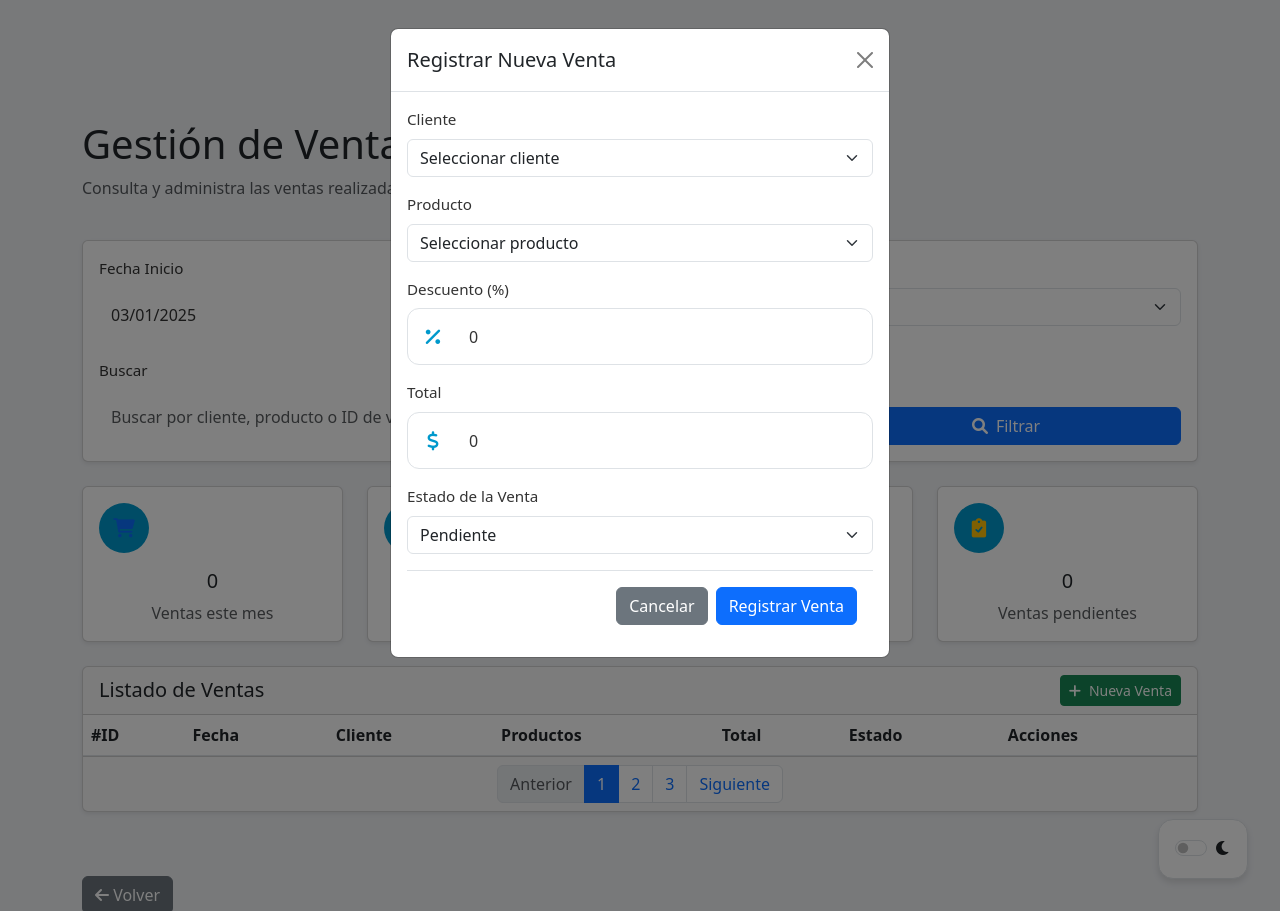
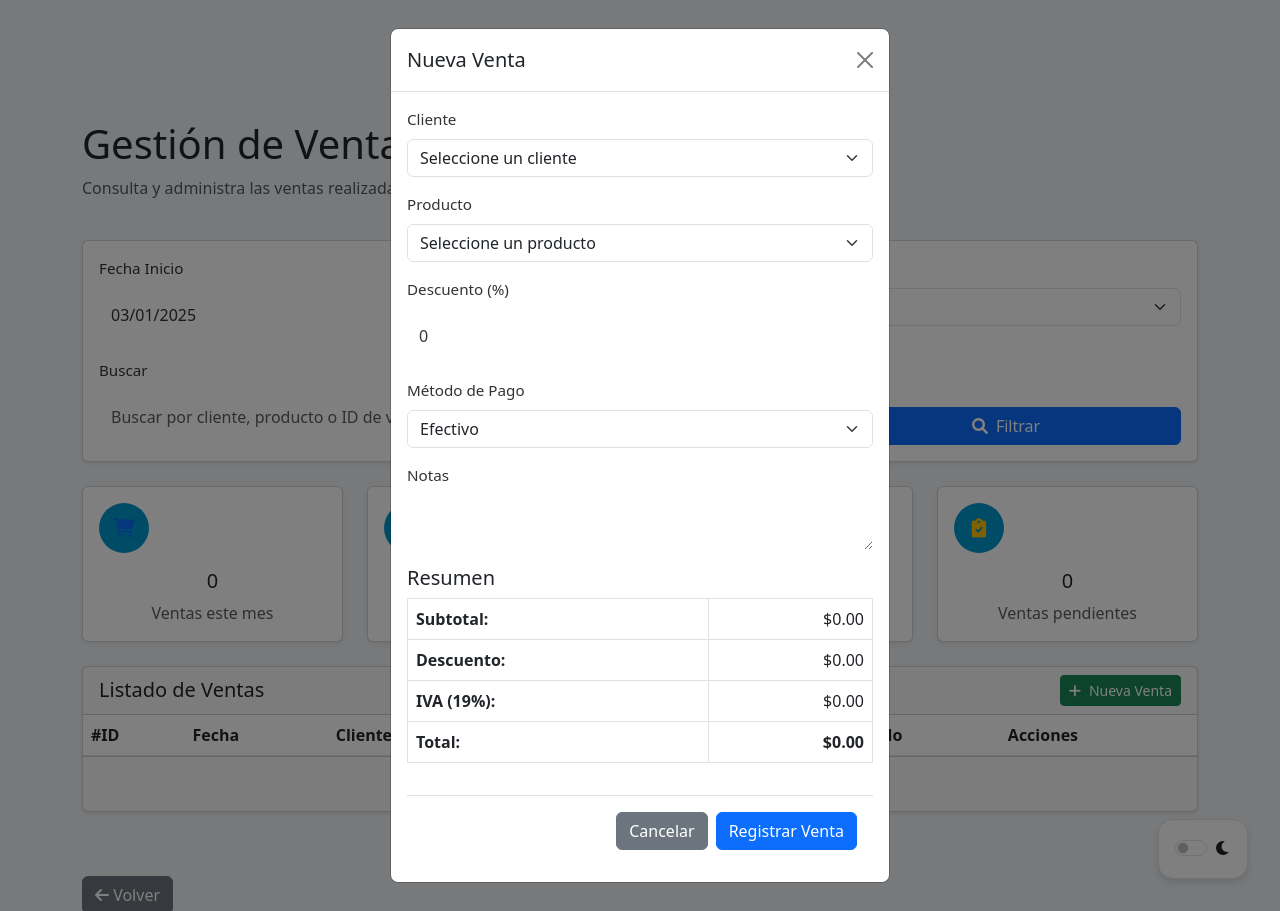
Before and after one commit to Vicabt/Vcbikes-Proyect, a Flask app: page /ventas in a window 1280 px wide, after a click on "Nueva Venta". Run offline with Flask 3, Linux system fonts and the light colour scheme; a user stored in the database is signed in; lists and menus that the app fills with data are empty; some libraries are stand-ins or nearby versions.

Commit message:
Mejora Pagina de ventas

```diff
--- a/app.py
+++ b/app.py
@@ -537,7 +537,7 @@ def perfil():
         flash('Debes iniciar sesión para acceder a esta página', 'error')
         return redirect(url_for('login'))
 
-    user = User.query.get(user_id)
+    user = db.session.get(User, user_id)
     if not user:
         flash('Usuario no encontrado', 'error')
         return redirect(url_for('dashboard'))
@@ -573,40 +573,98 @@ def ventas():
         try:
             cliente_id = request.form.get('cliente_id')
             producto_id = request.form.get('producto_id')
-            total = request.form.get('total')
-            estado = request.form.get('estado', 'pendiente')  # Por defecto es pendiente
 
-            # Crear nueva venta
+            # Verificar datos obligatorios
+            if not cliente_id or not producto_id:
+                flash('Cliente y producto son campos obligatorios.', 'error')
+                return redirect(url_for('ventas'))
+
+            # Convertir a enteros
+            try:
+                cliente_id = int(cliente_id)
+                producto_id = int(producto_id)
+            except ValueError:
+                flash('ID de cliente o producto no válidos.', 'error')
+                return redirect(url_for('ventas'))
+
+            # Verificar que el producto exista y tenga stock
+            producto = Producto.query.get(producto_id)
+            if not producto:
+                flash('Producto no encontrado.', 'error')
+                return redirect(url_for('ventas'))
+
+            if producto.stock <= 0:
+                flash(f'El producto {producto.nombre} no tiene stock disponible.', 'error')
+                return redirect(url_for('ventas'))
+
+            # Capturar los demás datos del formulario
+            try:
+                descuento_porcentaje = float(request.form.get('descuento', 0))
+            except ValueError:
+                descuento_porcentaje = 0.0
+
+            metodo_pago = request.form.get('metodo_pago', 'efectivo')
+            notas = request.form.get('notas', '')
+
+            # Generar número de factura único
+            ultimo_numero = db.session.query(db.func.max(Venta.numero_factura)).scalar()
+            if ultimo_numero:
+                try:
+                    ultimo_numero = int(ultimo_numero.split('-')[1])
+                    nuevo_numero = f"FAC-{str(ultimo_numero + 1).zfill(6)}"
+                except (ValueError, IndexError):
+                    # Si hay algún error con el formato, empezar desde 1
+                    nuevo_numero = "FAC-000001"
+            else:
+                nuevo_numero = "FAC-000001"
+
+            # Calcular subtotal (precio base del producto)
+            subtotal = float(producto.precio) if producto.precio is not None else 0.0
+
+            # Calcular descuento
+            descuento = subtotal * (descuento_porcentaje / 100) if descuento_porcentaje > 0 else 0.0
+
+            # Calcular IVA y total
+            iva_porcentaje = 0.19  # 19% IVA
+            monto_despues_descuento = subtotal - descuento
+            iva_monto = monto_despues_descuento * iva_porcentaje
+            total = monto_despues_descuento + iva_monto
+
+            # Crear nueva venta con todos los valores precalculados
             nueva_venta = Venta(
                 cliente_id=cliente_id,
                 producto_id=producto_id,
+                subtotal=subtotal,
+                descuento=descuento,
+                descuento_porcentaje=descuento_porcentaje,
+                iva=iva_porcentaje,
                 total=total,
-                estado=estado,
-                fecha=datetime.now()
+                metodo_pago=metodo_pago,
+                notas=notas,
+                numero_factura=nuevo_numero,
+                estado='completado',
+                fecha=datetime.now(),
+                estado_registro=0
             )
 
-            # Si la venta está completada, actualizar el stock del producto
-            if estado == 'completado':
-                producto = Producto.query.get(producto_id)
-                if producto and producto.stock > 0:
-                    producto.stock -= 1
-                else:
-                    raise ValueError('No hay stock disponible para este producto')
+            # Actualizar stock
+            producto.stock -= 1
 
+            # Guardar en la base de datos
             db.session.add(nueva_venta)
             db.session.commit()
+
             flash('Venta registrada exitosamente', 'success')
+            # Redirigir a la página de la factura
+            return redirect(url_for('ver_factura', venta_id=nueva_venta.id))
 
         except Exception as e:
             db.session.rollback()
             flash(f'Error al registrar la venta: {str(e)}', 'error')
-
-        return redirect(url_for('ventas'))
+            return redirect(url_for('ventas'))
 
     # Si es un GET, mostrar la página de ventas
-    # Solo mostrar ventas activas (estado_registro=0)
     ventas = Venta.query.filter_by(estado_registro=0).all()
-    # Recuperar categorías y productos activos
     categorias = Categoria.query.filter_by(estado=0).all()
     productos = Producto.query.filter_by(estado=0).all()
 
@@ -616,17 +674,14 @@ def ventas():
     ventas_pendientes = sum(1 for venta in ventas if venta.estado == 'pendiente')
 
     # Calcular incremento comparando mes actual vs mes anterior
-    # Obtener el primer día del mes actual y del mes anterior
     hoy = datetime.now()
     primer_dia_mes_actual = datetime(hoy.year, hoy.month, 1)
     ultimo_dia_mes_anterior = primer_dia_mes_actual - timedelta(days=1)
     primer_dia_mes_anterior = datetime(ultimo_dia_mes_anterior.year, ultimo_dia_mes_anterior.month, 1)
 
-    # Contar ventas del mes actual y del mes anterior
     ventas_mes_actual = sum(1 for venta in ventas if primer_dia_mes_actual <= venta.fecha <= hoy)
     ventas_mes_anterior = sum(1 for venta in ventas if primer_dia_mes_anterior <= venta.fecha < primer_dia_mes_actual)
 
-    # Calcular incremento
     if ventas_mes_anterior > 0:
         incremento = ((ventas_mes_actual - ventas_mes_anterior) / ventas_mes_anterior) * 100
     else:
@@ -640,8 +695,15 @@ def ventas():
                          incremento=incremento,
                          form=form,
                          productos=productos,
-                         clientes=clientes,  # Agregamos la lista de clientes
+                         clientes=clientes,
                          show_back_button=True)
+
+@app.route('/factura/<int:venta_id>')
+@login_required
+def ver_factura(venta_id):
+    """Vista para mostrar la factura de una venta específica"""
+    venta = Venta.query.get_or_404(venta_id)
+    return render_template('factura.html', venta=venta, show_back_button=True)
 
 @app.route('/ventas/editar/<int:venta_id>', methods=['POST'])
 @login_required
@@ -898,7 +960,6 @@ def eliminar_proveedor(proveedor_id):
     return redirect(url_for('proveedores'))
 
 @app.route('/nosotros')
-@login_required
 def nosotros():
     return render_template('nosotros.html', show_back_button=False)  # No mostramos boton de regreso
 
@@ -917,7 +978,7 @@ def cambiar_password():
         password_confirmar = request.form.get('password_confirmar')
 
         # Obtener el usuario actual
-        user = User.query.get(session['user_id'])
+        user = db.session.get(User, session['user_id'])
 
         # Verificar que la contraseña actual sea correcta
         if not user.check_password(password_actual):
@@ -960,4 +1021,5 @@ if __name__ == '__main__':
         db.create_all()  # Crea las tablas en la base de datos si no existen
         initialize_data()  # Inicializa los datos de ejemplo
         logging.debug('Conexión a la base de datos establecida correctamente.')
-     app.run(debug=True)
+     app.run(host="0.0.0.0", port=5000, debug=True)
+     #app.run debug=True)
--- a/forms.py
+++ b/forms.py
@@ -1,6 +1,6 @@
 from flask_wtf import FlaskForm
 from flask_wtf.file import FileField, FileAllowed
-from wtforms import StringField, TextAreaField, DecimalField, IntegerField, SelectField, SubmitField, EmailField
+from wtforms import StringField, TextAreaField, DecimalField, IntegerField, SelectField, SubmitField, EmailField, FloatField
 from wtforms.validators import DataRequired, Length, NumberRange, Optional
 
 class ProductoForm(FlaskForm):
@@ -24,9 +24,15 @@ class ProductoForm(FlaskForm):
         self.proveedor.choices = [('', 'Seleccione un proveedor')]
 
 class NuevaVentaForm(FlaskForm):
-    cliente_id = StringField('Cliente ID', validators=[DataRequired()])
-    producto_id = SelectField('Producto', validators=[DataRequired()])
-    cantidad = IntegerField('Cantidad', validators=[DataRequired(), NumberRange(min=1)])
+    cliente_id = SelectField('Cliente', coerce=int, validators=[DataRequired()])
+    producto_id = SelectField('Producto', coerce=int, validators=[DataRequired()])
+    descuento = FloatField('Descuento (%)', default=0.0, validators=[NumberRange(min=0, max=100)])
+    metodo_pago = SelectField('Método de Pago',
+                            choices=[('efectivo', 'Efectivo'),
+                                   ('tarjeta', 'Tarjeta'),
+                                   ('transferencia', 'Transferencia')],
+                            default='efectivo')
+    notas = TextAreaField('Notas')
     submit = SubmitField('Registrar Venta')
 
 class ClienteForm(FlaskForm):
--- a/templates/ventas.html
+++ b/templates/ventas.html
@@ -186,55 +186,78 @@
     <div class="modal-dialog">
         <div class="modal-content">
             <div class="modal-header">
-                <h5 class="modal-title" id="nuevaVentaModalLabel">Registrar Nueva Venta</h5>
+                <h5 class="modal-title" id="nuevaVentaModalLabel">Nueva Venta</h5>
                 <button type="button" class="btn-close" data-bs-dismiss="modal" aria-label="Close"></button>
             </div>
             <div class="modal-body">
-                <form id="nuevaVentaForm" method="POST" action="{{ url_for('ventas') }}" enctype="multipart/form-data">
+                <form method="POST" action="{{ url_for('ventas') }}">
                     {{ form.csrf_token }}
                     <div class="mb-3">
                         <label for="cliente_id" class="form-label">Cliente</label>
                         <select class="form-select" id="cliente_id" name="cliente_id" required>
-                            <option value="">Seleccionar cliente</option>
-                            {% if clientes %}
-                                {% for cliente in clientes %}
-                                    <option value="{{ cliente.id }}">{{ cliente.nombre }}</option>
-                                {% endfor %}
-                            {% else %}
-                                <option value="" disabled>No hay clientes disponibles</option>
-                            {% endif %}
+                            <option value="">Seleccione un cliente</option>
+                            {% for cliente in clientes %}
+                            <option value="{{ cliente.id }}">{{ cliente.nombre }}</option>
+                            {% endfor %}
                         </select>
                     </div>
                     <div class="mb-3">
                         <label for="producto_id" class="form-label">Producto</label>
                         <select class="form-select" id="producto_id" name="producto_id" required>
-                            <option value="">Seleccionar producto</option>
+                            <option value="">Seleccione un producto</option>
                             {% for producto in productos %}
-                            <option value="{{ producto.id }}" data-precio="{{ producto.precio }}" data-stock="{{ producto.stock }}">{{ producto.nombre }}</option>
+                            <option value="{{ producto.id }}"
+                                    data-precio="{{ producto.precio }}"
+                                    data-stock="{{ producto.stock }}">
+                                {{ producto.nombre }} - ${{ "%.2f"|format(producto.precio) }}
+                                {% if producto.stock > 0 %}
+                                (Stock: {{ producto.stock }})
+                                {% else %}
+                                (Sin stock)
+                                {% endif %}
+                            </option>
                             {% endfor %}
                         </select>
                     </div>
                     <div class="mb-3">
                         <label for="descuento" class="form-label">Descuento (%)</label>
-                        <div class="input-group">
-                            <span class="input-group-text"><i class="fa-solid fa-percent"></i></span>
-                        <input type="number" class="form-control" id="descuento" name="descuento" step="0.01" min="0" value="0">
-                        </div>
+                        <input type="number" class="form-control" id="descuento" name="descuento"
+                               min="0" max="100" step="0.1" value="0">
                     </div>
                     <div class="mb-3">
-                        <label for="total" class="form-label">Total</label>
-                        <div class="input-group">
-                            <span class="input-group-text"><i class="fa-solid fa-dollar-sign"></i></span>
-                        <input type="number" class="form-control" id="total" name="total" step="0.01" required readonly>
-                        </div>
+                        <label for="metodo_pago" class="form-label">Método de Pago</label>
+                        <select class="form-select" id="metodo_pago" name="metodo_pago">
+                            <option value="efectivo">Efectivo</option>
+                            <option value="tarjeta">Tarjeta</option>
+                            <option value="transferencia">Transferencia</option>
+                        </select>
                     </div>
                     <div class="mb-3">
-                        <label for="estado" class="form-label">Estado de la Venta</label>
-                        <select class="form-select" id="estado" name="estado" required>
-                            <option value="pendiente">Pendiente</option>
-                            <option value="completado">Completado</option>
-                            <option value="cancelado">Cancelado</option>
-                        </select>
+                        <label for="notas" class="form-label">Notas</label>
+                        <textarea class="form-control" id="notas" name="notas" rows="3"></textarea>
+                    </div>
+                    <div class="mb-3">
+                        <h5>Resumen</h5>
+                        <div class="table-responsive">
+                            <table class="table table-bordered">
+                                <tr>
+                                    <td><strong>Subtotal:</strong></td>
+                                    <td class="text-end" data-resumen="subtotal">$0.00</td>
+                                </tr>
+                                <tr>
+                                    <td><strong>Descuento:</strong></td>
+                                    <td class="text-end" data-resumen="descuento">$0.00</td>
+                                </tr>
+                                <tr>
+                                    <td><strong>IVA (19%):</strong></td>
+                                    <td class="text-end" data-resumen="iva">$0.00</td>
+                                </tr>
+                                <tr>
+                                    <td><strong>Total:</strong></td>
+                                    <td class="text-end"><strong data-resumen="total">$0.00</strong></td>
+                                </tr>
+                            </table>
+                        </div>
                     </div>
                     <div class="modal-footer">
                         <button type="button" class="btn btn-secondary" data-bs-dismiss="modal">Cancelar</button>
@@ -482,4 +505,52 @@
         }
     });
 </script>
+
+<!-- Script para calcular totales -->
+<script>
+document.addEventListener('DOMContentLoaded', function() {
+    const productoSelect = document.getElementById('producto_id');
+    const descuentoInput = document.getElementById('descuento');
+    const subtotalElement = document.getElementById('subtotal');
+    const descuentoMontoElement = document.getElementById('descuento_monto');
+    const ivaElement = document.getElementById('iva');
+    const totalElement = document.getElementById('total');
+
+    function formatMoney(amount) {
+        return `$${parseFloat(amount).toFixed(2)}`;
+    }
+
+    function calcularTotales() {
+        const productoOption = productoSelect.selectedOptions[0];
+        if (!productoOption || productoOption.value === "") {
+            // Limpiar todos los valores si no hay producto seleccionado
+            document.querySelector('[data-resumen="subtotal"]').textContent = formatMoney(0);
+            document.querySelector('[data-resumen="descuento"]').textContent = formatMoney(0);
+            document.querySelector('[data-resumen="iva"]').textContent = formatMoney(0);
+            document.querySelector('[data-resumen="total"]').textContent = formatMoney(0);
+            return;
+        }
+
+        const precio = parseFloat(productoOption.dataset.precio) || 0;
+        const descuentoPorcentaje = parseFloat(descuentoInput.value) || 0;
+
+        // Cálculos
+        const subtotal = precio;
+        const descuentoMonto = (subtotal * descuentoPorcentaje) / 100;
+        const montoConDescuento = subtotal - descuentoMonto;
+        const iva = montoConDescuento * 0.19; // 19% IVA
+        const total = montoConDescuento + iva;
+
+        // Actualizar los elementos del resumen
+        document.querySelector('[data-resumen="subtotal"]').textContent = formatMoney(subtotal);
+        document.querySelector('[data-resumen="descuento"]').textContent = formatMoney(descuentoMonto);
+        document.querySelector('[data-resumen="iva"]').textContent = formatMoney(iva);
+        document.querySelector('[data-resumen="total"]').textContent = formatMoney(total);
+    }
+
+    // Event listeners
+    productoSelect.addEventListener('change', calcularTotales);
+    descuentoInput.addEventListener('input', calcularTotales);
+});
+</script>
 {% endblock %}
```
Also changed, not shown: migrations/versions/2f52fb04163f_add_invoice_fields_to_venta_model.py (added, +46 -0 lines), models.py (+65 -2 lines), templates/dashboard.html (+15 -15 lines), templates/factura.html (added, +122 -0 lines), 1 other file.
